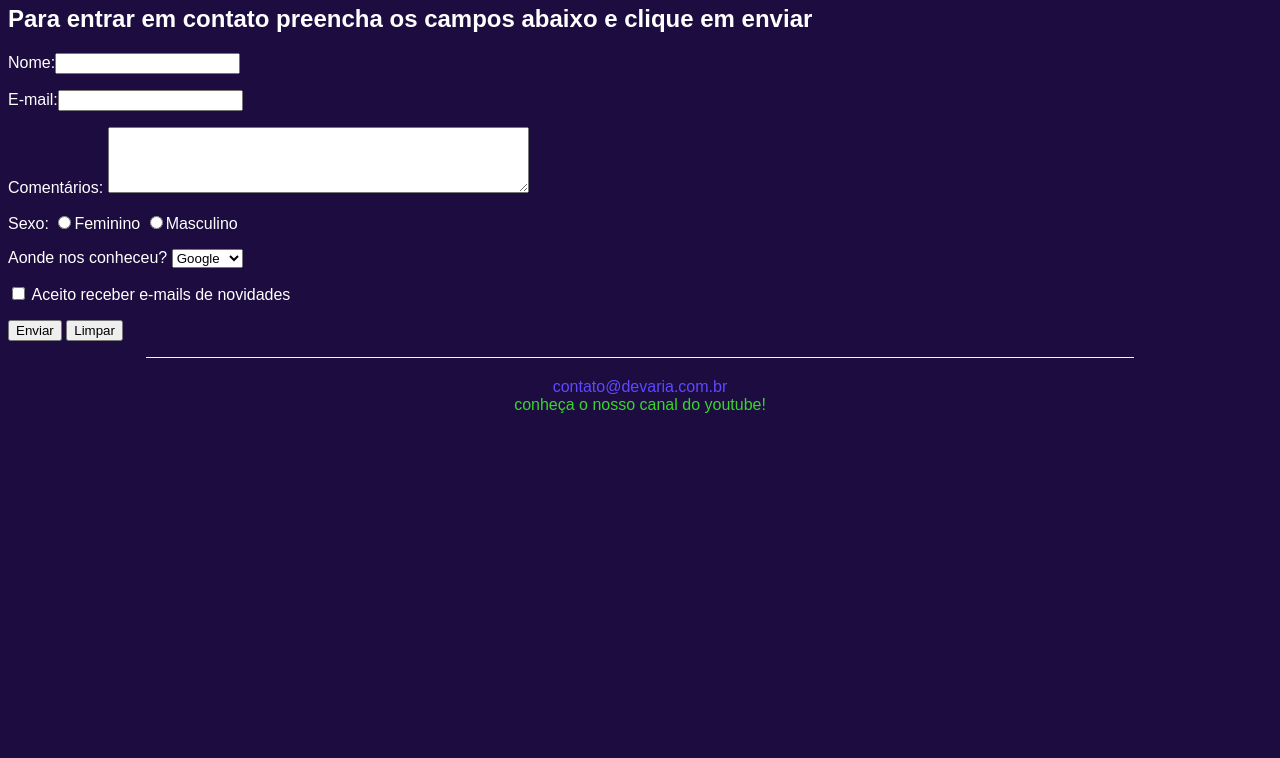
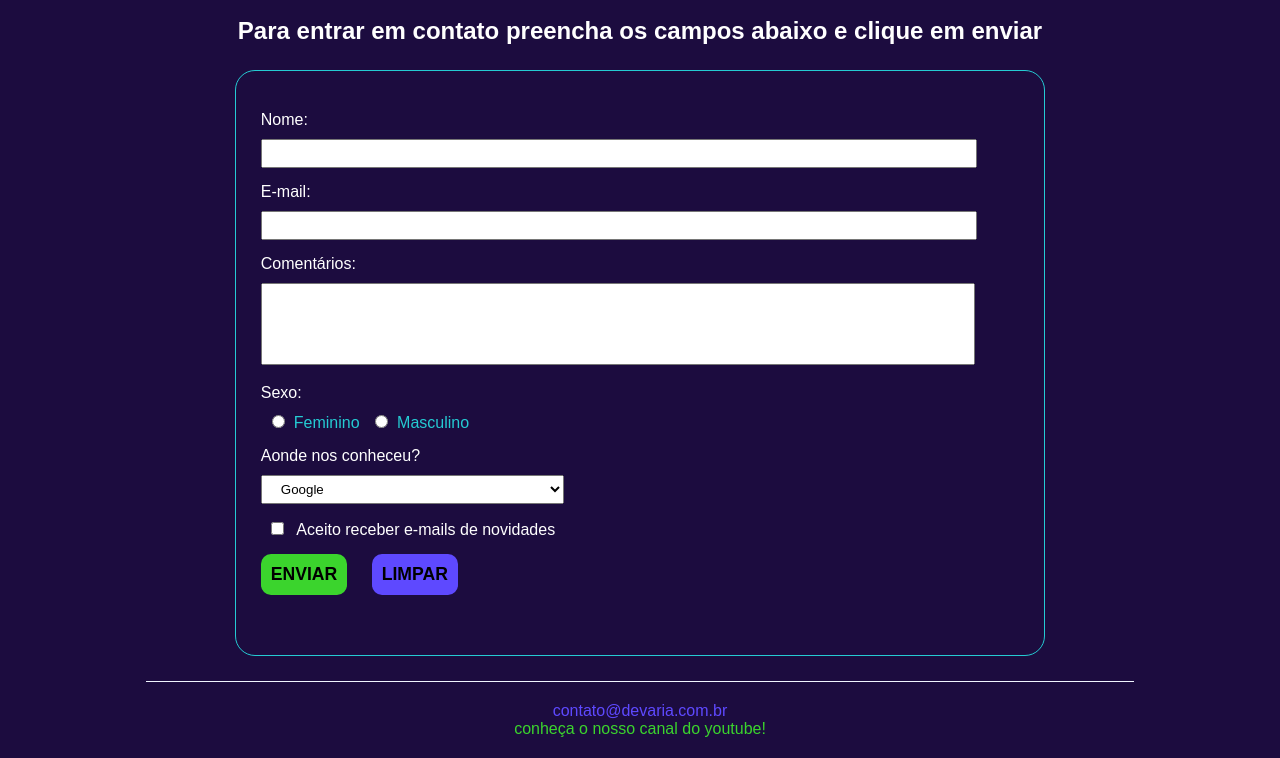
Before and after one commit to emelinhares/devaria-CSS, a plain HTML site: page FaleConosco.html in a window 1280 px wide. Shown: the part 176-934 px from the top of the page. Before the commit the page ends 800 px from the top, so only its background shows below. Drawn offline with Linux system fonts and the light colour scheme.

Commit message:
Finalização da parte visual da pagina fale conosco CSS

```diff
--- a/FaleConosco.html
+++ b/FaleConosco.html
@@ -23,25 +23,25 @@
             </nav>
         </header>
         <main>
-            <h1>Fale com a Devaria através dessa página.</h1>
-            <h2>Para entrar em contato preencha os campos abaixo e clique em enviar</h2>
-            <form>
-                <p>
+            <h1 class="title text-center">Fale com a Devaria através dessa página.</h1>
+            <h2 class="sub-title text-center">Para entrar em contato preencha os campos abaixo e clique em enviar</h2>
+            <form action="index.html" class="contact-form margin-horizontal-20px">
+                <div>
                     <label>Nome:</label><input type="text" name="Nome" maxlength="70" />
-                </p>
-                <p>
+                </div>
+                <div>
                     <label> E-mail:</label><input type="text" name="E-mail" maxlength="70" />
-                </p>
-                <p>
+                </div>
+                <div>
                     <label>Comentários:</label>
                     <textarea name="Comentario" cols="50" rows="4"></textarea>
-                </p>
-                <p>
+                </div>
+                <div>
                     <label>Sexo:</label>
-                    <input type="radio" name="sexo" /><label>Feminino</label>
-                    <input type="radio" name="sexo" /><label>Masculino</label>
-                </p>
-                <p>
+                    <input type="radio" name="sexo" /><span>Feminino</span>
+                    <input type="radio" name="sexo" /><span>Masculino</span>
+                </div>
+                <div>
                     <label>Aonde nos conheceu?</label>
                     <select name="Conheceu">
                         <option>Youtube</option>
@@ -49,15 +49,15 @@
                         <option>Amigos</option>
                         <option>Outros</option>
                     </select>
-                </p>
-                <p>
+                </div>
+                <div>
                     <input type="checkbox" name="Novidades" value="Aceite"/>
-                    <label>Aceito receber e-mails de novidades</label>
-                </p>
-                <p>
+                    <span>Aceito receber e-mails de novidades</span>
+                </div>
+                <div>
                     <input type="submit" name="Enviar" value="Enviar"/>
                     <input type="reset" name="Limpar" value="Limpar"/>
-                </p>
+                </div>
             </form>
         </main>
         <footer>
--- a/public/css/devaria.css
+++ b/public/css/devaria.css
@@ -27,6 +27,11 @@ h1.title {
     text-align: center;
 }
 
+.margin-horizontal-20px {
+    margin-left: 20px;
+    margin-right: 20px;
+}
+
 @media screen and (min-width: 992px){
     .width-50pct-desktop {
         width: 50% !important;
--- a/public/css/fale-conosco.css
+++ b/public/css/fale-conosco.css
@@ -1 +1,93 @@
 /* Estilos relacionados a pagina fale conosco */
+
+.sub-title {
+    margin: 0 20px;
+}
+
+main .contact-form > div {
+    margin: 15px 0px;
+}
+
+main .contact-form > div label {
+    display: block;
+    margin-bottom: 10px;
+}
+
+main .contact-form input,
+main .contact-form select,
+main .contact-form textarea {
+    width: 90%;
+    padding: 5px 15px;
+    outline-color: #3bd42d;
+}
+
+main .contact-form select {
+    width: 100%;
+}
+
+main .contact-form textarea {
+    resize: none;
+    padding-top: 15px;
+}
+
+main .contact-form > div input[type="radio"],
+main .contact-form > div input[type="checkbox"] {
+    width: 25px;
+}
+
+main .contact-form > div:nth-child(4) span {
+    color: #25cbd3;
+}
+
+main .contact-form > div input[type="submit"],
+main .contact-form > div input[type="reset"] {
+    width: 100%;
+    margin-bottom: 20px;
+    border: none;
+    text-transform: uppercase;
+    border-radius: 10px;
+    font-size: 1.1em;
+}
+
+main .contact-form > div input[type="submit"] {
+    background-color: #3bd42d;
+    padding: 10px;
+    font-weight: bold;
+}
+
+main .contact-form > div input[type="reset"] {
+    background-color: #5e49ff;
+    padding: 10px;
+    font-weight: bold;
+}
+@media screen and (min-width: 992px) {
+    main .contact-form {
+        width: 60%;
+        border: 1px solid #25cbd3;
+        border-radius: 20px;
+        padding: 25px;
+        margin: 25px auto;
+
+    }
+
+    main .contact-form input,
+    main .contact-form textarea {
+    width: 90%;
+    }
+
+    main .contact-form select {
+        width: 40%;
+    }
+
+    main .contact-form > div input[type="submit"],
+    main .contact-form > div input[type="reset"] {
+        width: auto;
+        padding: 10px;
+        outline: none;
+    }
+
+    main .contact-form > div input[type="submit"] {
+        margin-right: 20px;
+    }
+
+}
```
